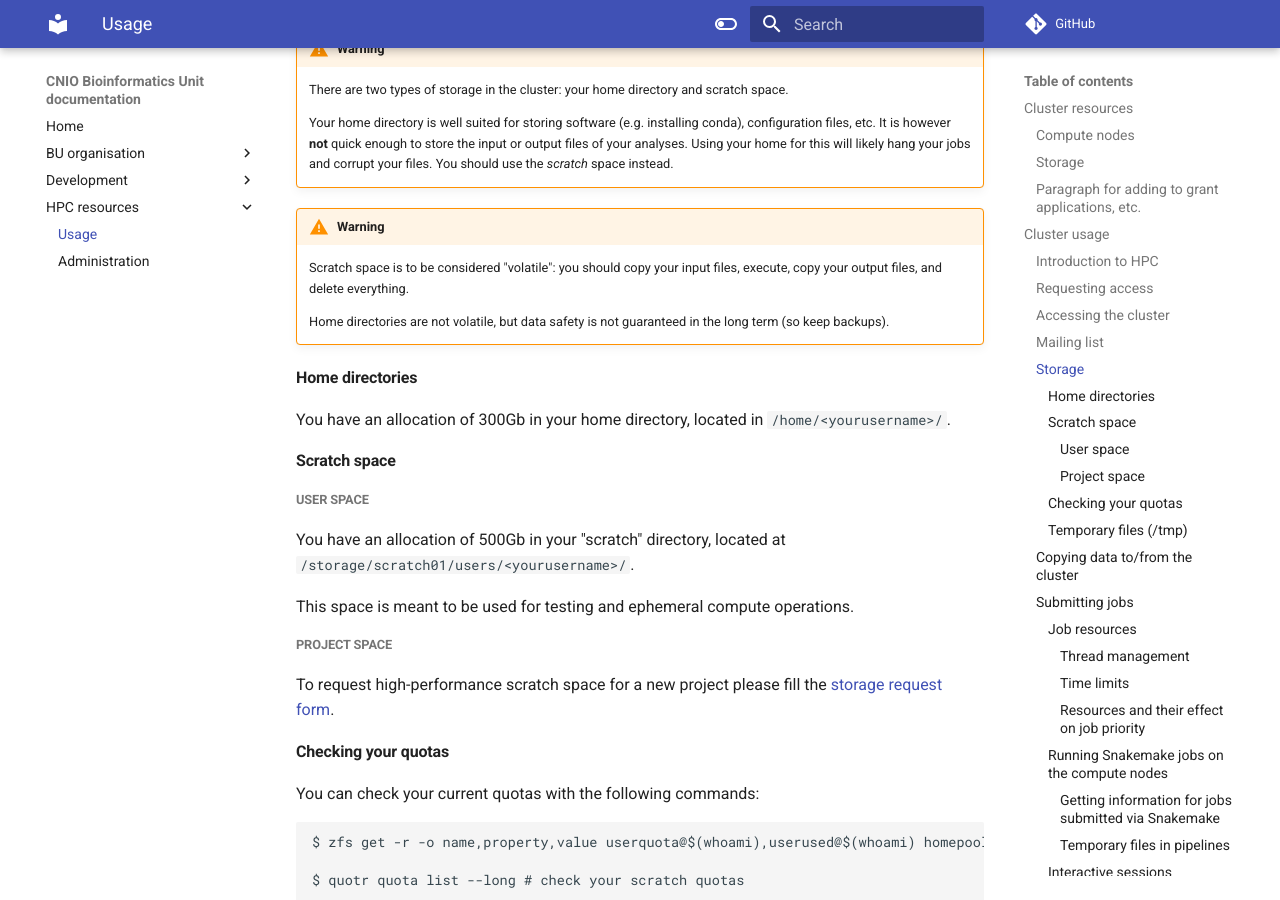
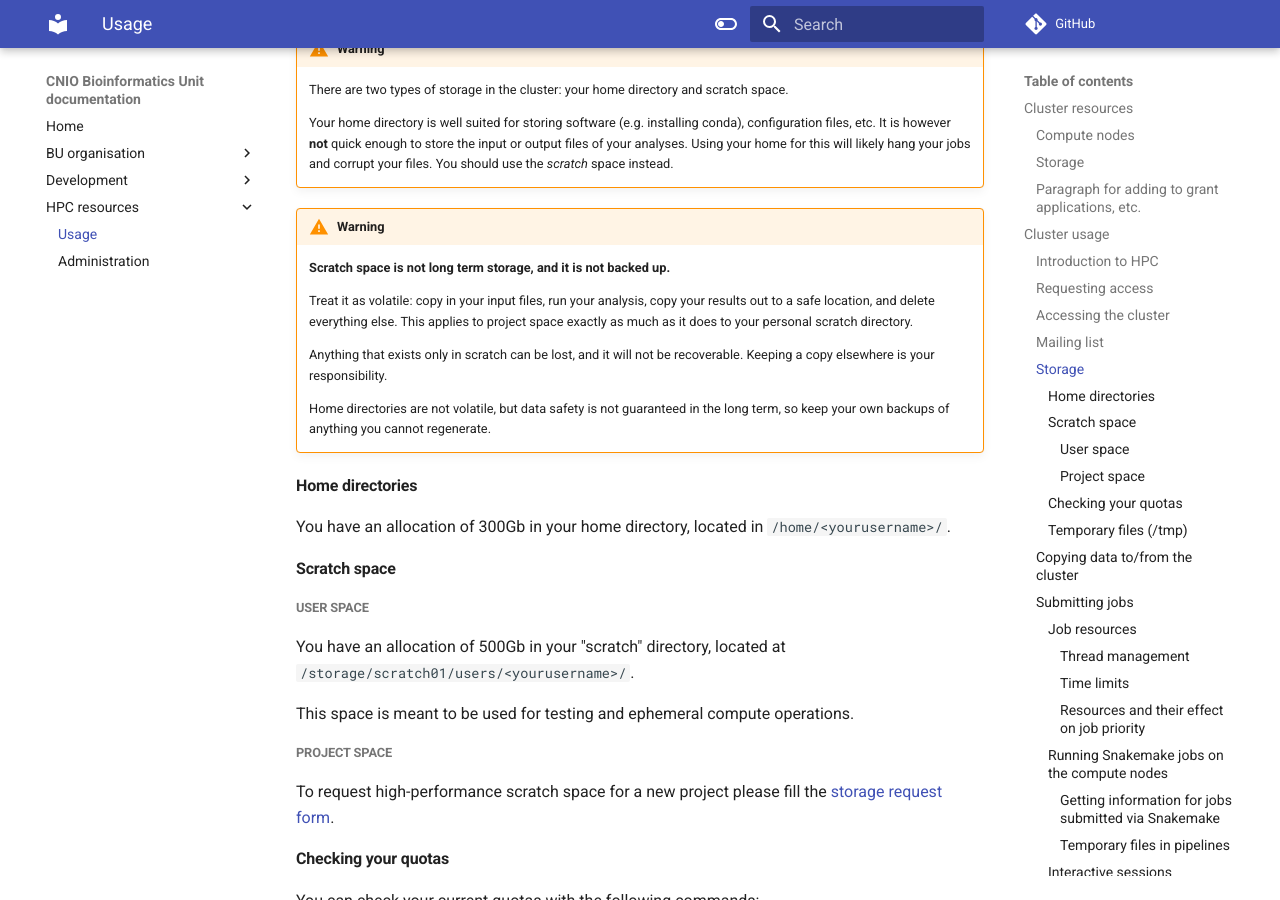
Before and after one commit to cnio-bu/cnio-bu.github.io, an MkDocs documentation site: the page built from docs/hpc/usage.md, in a window 1280 px wide and 900 px high, scrolled down 1893 px. Built offline with MkDocs 1.6.1 and Material for MkDocs 9.7.7, drawn with Linux system fonts in a browser that asks for light colours; comment, search, counter and statistics services are not loaded.

Commit message:
Add further clarifications about volatile storage

```diff
--- a/docs/hpc/usage.md
+++ b/docs/hpc/usage.md
@@ -70,11 +70,19 @@ to stay up to date. The list has very low traffic.
 
 !!! Warning
 
-    Scratch space is to be considered "volatile": you should copy your
-    input files, execute, copy your output files, and delete everything.
+    **Scratch space is not long term storage, and it is not backed up.**
+
+    Treat it as volatile: copy in your input files, run your analysis, copy
+    your results out to a safe location, and delete everything else. This
+    applies to project space exactly as much as it does to your personal
+    scratch directory.
+
+    Anything that exists only in scratch can be lost, and it will not be
+    recoverable. Keeping a copy elsewhere is your responsibility.
 
     Home directories are not volatile, but data safety is not guaranteed in
-    the long term (so keep backups).
+    the long term, so keep your own backups of anything you cannot
+    regenerate.
 
 
 #### Home directories
```
